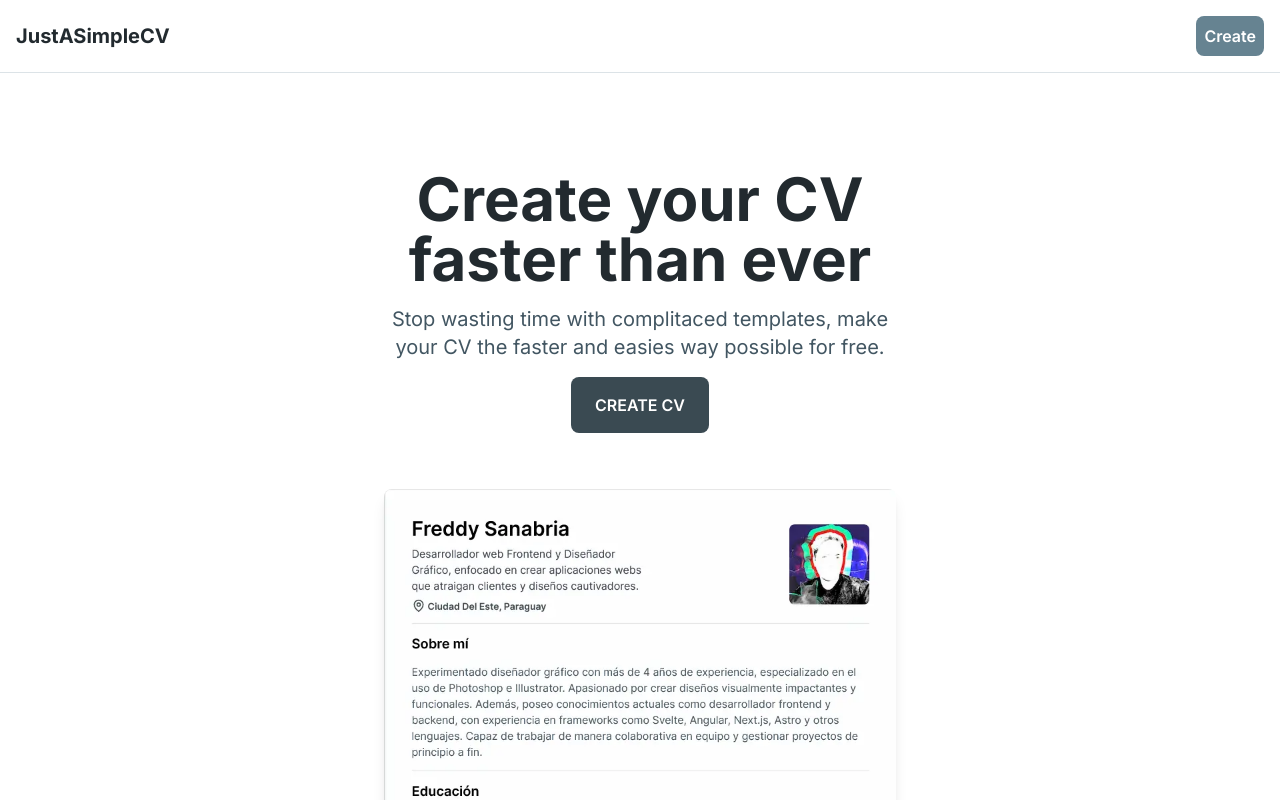
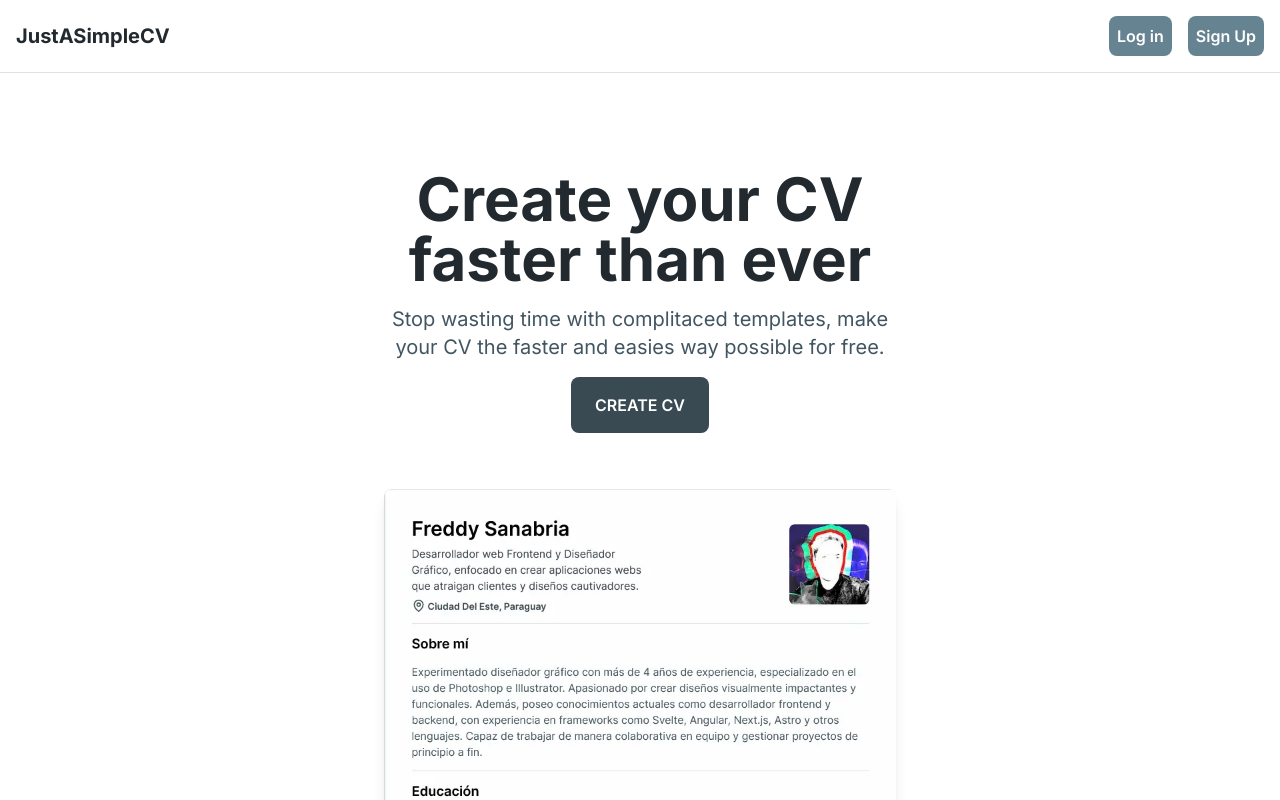
Before and after one commit to freddwithy/just-a-simple-cv, a Next.js app: page / in a window 1280 px wide. Shown: the top 800 px of the page. Built offline with nearby package versions, Linux system fonts and the light colour scheme; no server answers.

Commit message:
creating auth context

```diff
--- a/app/components/Header.tsx
+++ b/app/components/Header.tsx
@@ -1,7 +1,22 @@
+"use client"
+
 import Link from "next/link"
 import Container from "./ui/Container"
+import { signOut } from "next-auth/react"
+import { Session } from "next-auth"
 
-export const Header = () => {
+interface NavLinksProps {
+    linkTo: string
+    name: string
+    signOutButton?: boolean
+}
+
+interface HeaderProps {
+    navLinks: NavLinksProps[]
+    session: Session | null
+}
+
+export const Header = ({ navLinks, session }: HeaderProps) => {
     return (
         <Container>
             <header className="flex justify-between p-4 items-center border-b border-mystic-200">
@@ -10,10 +25,20 @@ export const Header = () => {
                         <p className="text-xl font-bold text-mystic-950">JustASimpleCV</p>
                     </Link>
                 </div>
-                <div>
-                    <Link href="/create">
-                        <p className="text-base text-white p-2 bg-mystic-500 borde rounded-lg font-semibold">Create</p>
-                    </Link>
+                <div className="flex gap-x-4">
+                {
+                    navLinks.map((link) => (
+                        <Link key={link.name} href={link.linkTo}>
+                            <p className="text-base text-white p-2 bg-mystic-500 borde rounded-lg font-semibold">{link.name}</p>
+                        </Link>
+                    ))
+                }
+                {
+                    session &&
+                        <button onClick={() => signOut()}>
+                            <p className="text-base text-white p-2 bg-mystic-500 borde rounded-lg font-semibold">Sign Out</p>
+                        </button>
+                }
                 </div>
             </header>
         </Container>
--- /dev/null
+++ b/app/create/layout.tsx
@@ -0,0 +1,12 @@
+
+export default function RootLayout({
+    children,
+  }: Readonly<{
+    children: React.ReactNode;
+  }>) {
+    return (
+        <div>
+            {children}
+        </div>
+    );
+  }
--- a/app/create/page.tsx
+++ b/app/create/page.tsx
@@ -1,14 +1,25 @@
+import Container from "@/app/components/ui/Container"
+import { CVFormComponent } from "./components/CVForm"
+import { Header } from "../components/Header"
+import { NextApiRequest, NextApiResponse } from "next"
+import { authConfig } from "@/libs/auth"
+import { getSession } from "next-auth/react"
 
-import Container from "@/app/components/ui/Container"
-import { CVComponent } from "./components/CV"
-import { CVFormComponent } from "./components/CVForm"
+const navLinks = [
+    {
+        linkTo: "/Save",
+        name: "Save",
+    },
+]
 
-export default async function CreatePage ({
-} : {
-    params: { resumeId: string }
-}) {
 
+export default async function CreatePage (req: NextApiRequest) {
+    const currentSesion = await getSession({req})
+
+    console.log(currentSesion)
     return (
+        <>
+            <Header navLinks={navLinks} session={currentSesion} />
             <Container>
                 <div className="flex flex-col md:flex-row">
                     <CVFormComponent  />
@@ -16,5 +27,7 @@ export default async function CreatePage ({
                     </main>
                 </div>
             </Container>
+        </>
+
     )
 }
--- a/app/layout.tsx
+++ b/app/layout.tsx
@@ -1,7 +1,6 @@
 import type { Metadata } from "next";
 import { Inter } from "next/font/google";
 import "./globals.css";
-import { Header } from "./components/Header";
 import { Footer } from "./components/Footer";
 import { ToasterProvider } from "@/providers/toast-provider";
 
@@ -21,7 +20,6 @@ export default function RootLayout({
     <html lang="es">
       <body className={`${inter.className}`}>
         <ToasterProvider />
-        <Header />
         {children}
         <Footer />
       </body>
--- a/app/page.tsx
+++ b/app/page.tsx
@@ -1,9 +1,28 @@
+import { getSession } from "next-auth/react";
+import { Header } from "./components/Header";
 import { Hero } from "./components/Hero";
+import { NextApiRequest, NextApiResponse } from "next";
 
-export default function Home() {
+const navLinks = [
+  {
+      linkTo: "/auth/login",
+      name: "Log in",
+  },
+  {
+      linkTo: "/auth/signup",
+      name: "Sign Up",
+  },
+]
+
+export default async function Home(req: NextApiRequest, res: NextApiResponse) {
+  const currentSesion = await getSession({req})
+  console.log(currentSesion)
   return (
-    <main className="flex flex-col items-center justify-between pt-24">
-       <Hero />
-    </main>
+    <>
+    <Header navLinks={navLinks} session={currentSesion} />
+      <main className="flex flex-col items-center justify-between pt-24">
+        <Hero />
+      </main>
+    </>
   );
 }
--- a/libs/auth.ts
+++ b/libs/auth.ts
@@ -37,5 +37,8 @@ import { NextAuthOptions } from "next-auth";
             clientId: process.env.GOOGLE_CLIENT_ID as string,
             clientSecret: process.env.GOOGLE_CLIENT_SECRET as string
         })
-    ]
+    ],
+    pages: {
+        signIn: "/auth/login"
+    }
 }
--- /dev/null
+++ b/middleware.ts
@@ -0,0 +1,5 @@
+export { default } from "next-auth/middleware"
+
+export const config = {
+    matcher: ["/create"]
+}
```
Also changed, not shown: app/auth/login/page.tsx (renamed from app/auth/log-in/page.tsx), app/auth/signup/page.tsx (renamed from app/auth/sign-up/page.tsx). Lines whose indentation alone changed are shown as unchanged.
